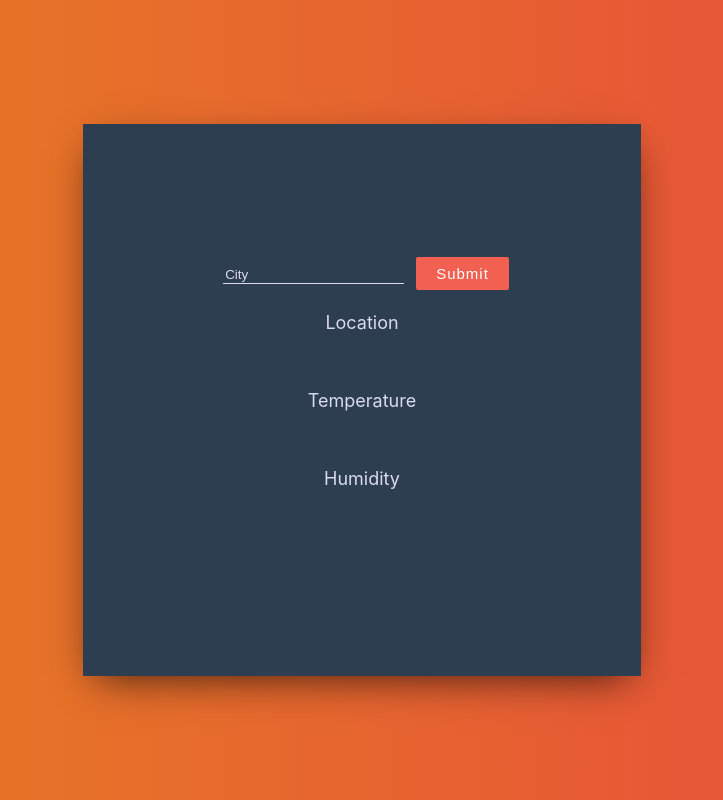
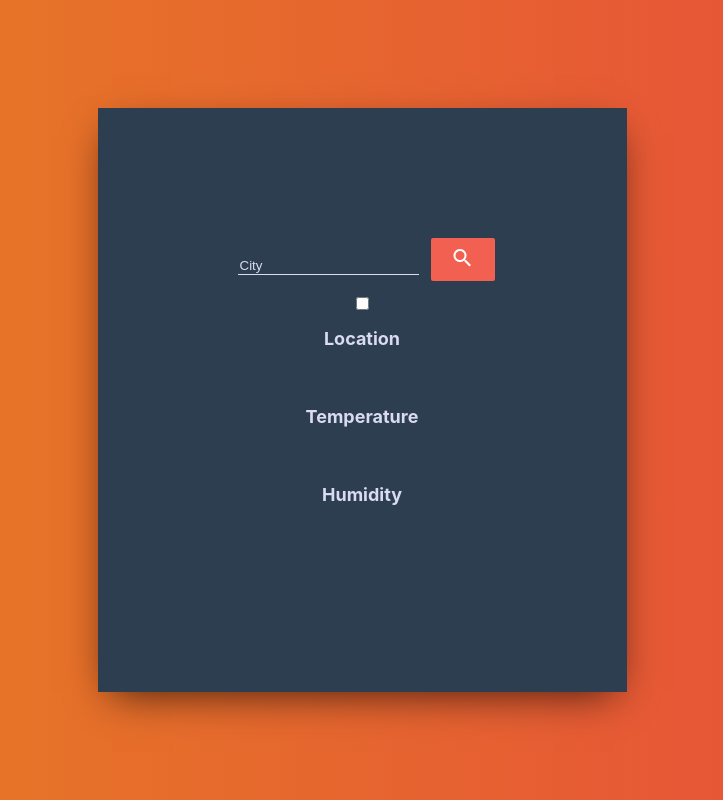
Before and after one commit to Eilima/weather-app, a React (Create React App) app: page / in a window 1280 px wide. Shown: the whole page, without its empty margins (278-1001 px from the left). Built offline with nearby package versions, Linux system fonts and the light colour scheme.

Commit message:
Add the ability to change unit type farenheit and celsius

```diff
--- a/src/Components/Display.js
+++ b/src/Components/Display.js
@@ -7,19 +7,29 @@ export class Display extends React.Component {
         temperature: null,
         humidity: null,
         cityName: null,
+        unitValue: 'metric'
     }
 
     onClick = async (e) =>{
         e.preventDefault()
         let tet = e.target.value
         const apiKey = '3515eb54a10f2ef0d46d3777bab42cae'
-        let units = 'metric'
-        const response = await fetch(`https://api.openweathermap.org/data/2.5/weather?q=${this.state.cityName}&units=${units}&appid=${apiKey}`)
+        const response = await fetch(`https://api.openweathermap.org/data/2.5/weather?q=${this.state.cityName}&units=${this.state.unitValue}&appid=${apiKey}`)
         const data = await response.json()
         this.setState({
             location: data.name,
             temperature: data.main.temp,
             humidity: data.main.humidity,
+        })
+    }
+
+    changeUnit = () => {
+        this.state.unitValue === 'metric' ?
+        this.setState({
+            unitValue: 'imperial'
+        })
+        : this.setState({
+            unitValue: 'metric'
         })
     }
 
@@ -29,14 +39,20 @@ export class Display extends React.Component {
             <div>
                 <div className='infoBox' >
                     <form>
-                        <input className='inputField' placeholder='City' type='text' onChange={e => this.setState({cityName: e.target.value})} ></input>
-                        <button onClick={this.onClick} >Submit</button>
+                        <div className='weather-header' >
+                            <input className='inputField' placeholder='City' type='text' onChange={e => this.setState({cityName: e.target.value})} ></input>
+                            <button onClick={this.onClick}><i class="material-icons">search</i></button>
+                        </div>
+                        <label className='switch'>
+                            <input onChange={this.changeUnit} type='checkbox'/>
+                            <span className='slider round'></span>
+                        </label>
                     </form>
-                    <p className='weather-info'>Location</p>
+                    <h1 className='weather-info'>Location</h1>
                     <p className='weather-info'>{this.state.location}</p>
-                    <p className='weather-info'>Temperature</p>
-                    <p className='weather-info'>{this.state.temperature}</p>
-                    <p className='weather-info'>Humidity</p>
+                    <h1 className='weather-info'>Temperature</h1>
+                    <p className='weather-info'>{this.state.temperature === null ? '' : `${this.state.temperature}°${this.state.unitValue === 'metric' ? 'C' : 'F'}`} </p>
+                    <h1 className='weather-info'>Humidity</h1>
                     <p className='weather-info'>{this.state.humidity === null ? '' : `${this.state.humidity}%`}</p>
                 </div>
             </div>
```
